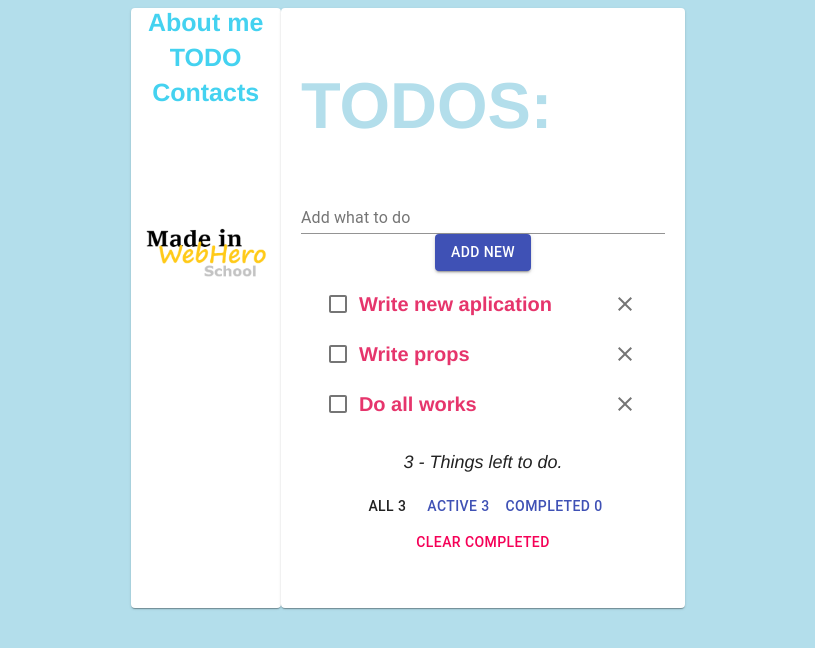
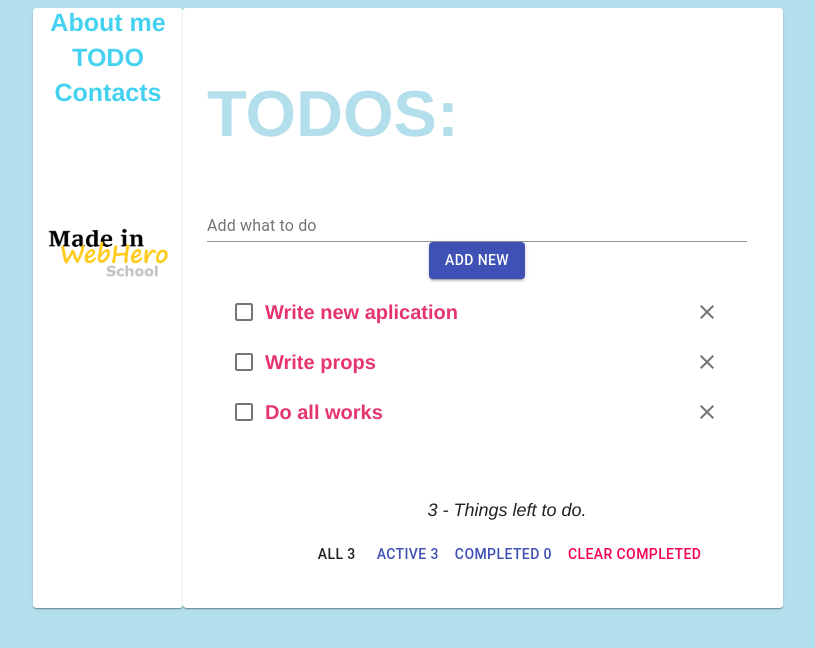
Before and after one commit to WebHeroSchool/ReactProjectLesson, a React (Create React App) app: page /todo in a window 1280 px wide. Shown: the top 648 px of the page, without its empty margins (232-1047 px from the left). Built offline with nearby package versions, Linux system fonts and the light colour scheme.

Commit message:
fixing few tings

```diff
--- a/public/index.html
+++ b/public/index.html
@@ -5,10 +5,12 @@
     <link rel="icon" href="%PUBLIC_URL%/favicon.ico" />
     <meta name="viewport" content="width=device-width, initial-scale=1" />
     <meta name="theme-color" content="#000000" />
-    <meta
-      name="description"
-      content="Web site created using create-react-app"
-    />
+    <meta property="og:title" content="TODO app"/>
+    <meta property="og:description" content="My final project at WebHerp School. This is my Todo list and information about me." />
+    <meta property="og:image" content="https://reports.exodus-privacy.eu.org/reports/99357/icon" />
+    <meta property="og:image:width" content="400" />
+    <meta property="og:image:height" content="300" />
+
     <link rel="apple-touch-icon" href="%PUBLIC_URL%/logo192.png" />
     <!--
       manifest.json provides metadata used when your web app is installed on a
@@ -24,7 +26,7 @@
       work correctly both with client-side routing and a non-root public URL.
       Learn how to configure a non-root public URL by running `npm run build`.
     -->
-    <title>React App</title>
+    <title>ToDo App</title>
   </head>
   <body>
     <noscript>You need to enable JavaScript to run this app.</noscript>
--- a/src/components/Footer/Footer.js
+++ b/src/components/Footer/Footer.js
@@ -3,8 +3,11 @@ import styles from './Footer.module.css';
 import Button from '@material-ui/core/Button';
 
   const Footer = ({id, onClickDeleteDone, onClickFilter, activeTask, doneTask}) => (<footer>
-    <div className={styles.count} onClick={() => onClickFilter('active')}> {activeTask} - Things left to do.</div>
-    <div>
+    <div className={styles.count}
+         onClick={() => onClickFilter('active')}>
+          {activeTask} - Things left to do.
+    </div>
+    <div className={styles.buttons}>
       <Button onClick={() => onClickFilter('allTask')}>
         ALL {activeTask + doneTask}
       </Button>
--- a/src/components/InputItem/InputItem.js
+++ b/src/components/InputItem/InputItem.js
@@ -28,7 +28,7 @@ import Button from '@material-ui/core/Button';
 
     render(){
 
-      return (<div>
+      return (<div className={styles.wrap}>
           <TextField
             className={styles.input}
             id="standard-basic"
--- a/src/components/InputItem/InputItem.module.css
+++ b/src/components/InputItem/InputItem.module.css
@@ -1,3 +1,6 @@
 .input {
 text-align: left;
 }
+.wrap {
+  width: 90%;
+}
--- a/src/components/ItemList/ItemList.module.css
+++ b/src/components/ItemList/ItemList.module.css
@@ -4,5 +4,5 @@
   align-items: center;
 }
 .list {
-  padding-left: 0px;
+  width: 90%;
  }
--- a/src/components/ToDo/ToDo.js
+++ b/src/components/ToDo/ToDo.js
@@ -90,6 +90,7 @@ import styles from './ToDo.module.css';
 
       return(
         <div className={styles.wrap}>
+        <div>
         <h1 className={styles.title}>TODOS:</h1>
         <InputItem
           items = {items}
@@ -100,6 +101,7 @@ import styles from './ToDo.module.css';
           onClickDone = {onClickDone}
           onClickDelete = {onClickDelete}
         />
+        </div>
         <Footer
           filtered={filter}
           onClickFilter={onClickFilter}
--- a/src/components/ToDo/ToDo.module.css
+++ b/src/components/ToDo/ToDo.module.css
@@ -1,9 +1,13 @@
 .wrap {
   margin: auto;
-  width: 90%;
+  width: 600px;
   background-color: #fff;
   padding: 4%;
   text-align: center;
+  display: flex;
+  flex-direction: column;
+  justify-content: space-between;
+  height: 90%;
 }
 .title {
   color: #b3deeb;
```
Also changed, not shown: src/components/Footer/Footer.module.css (line endings or trailing spaces).
